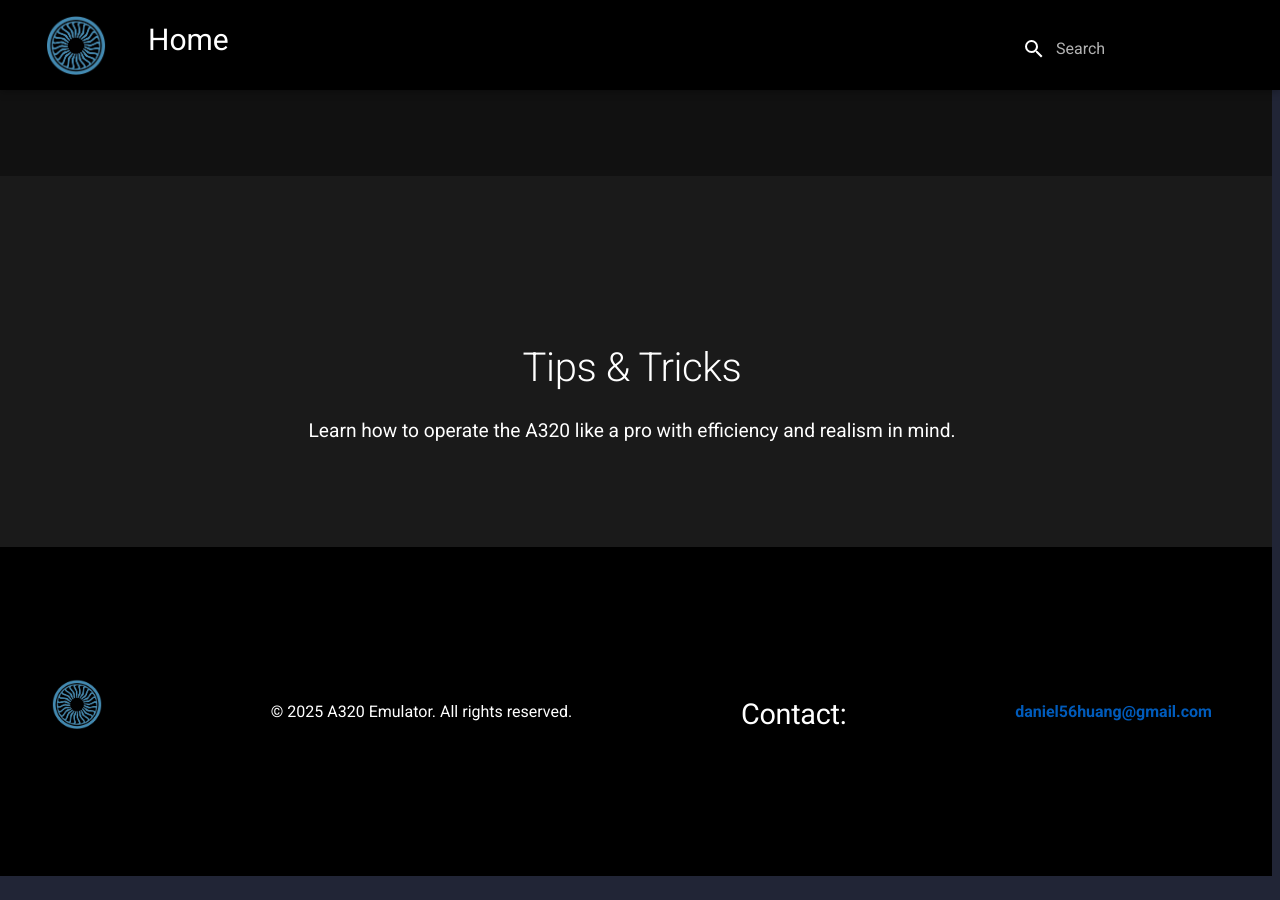
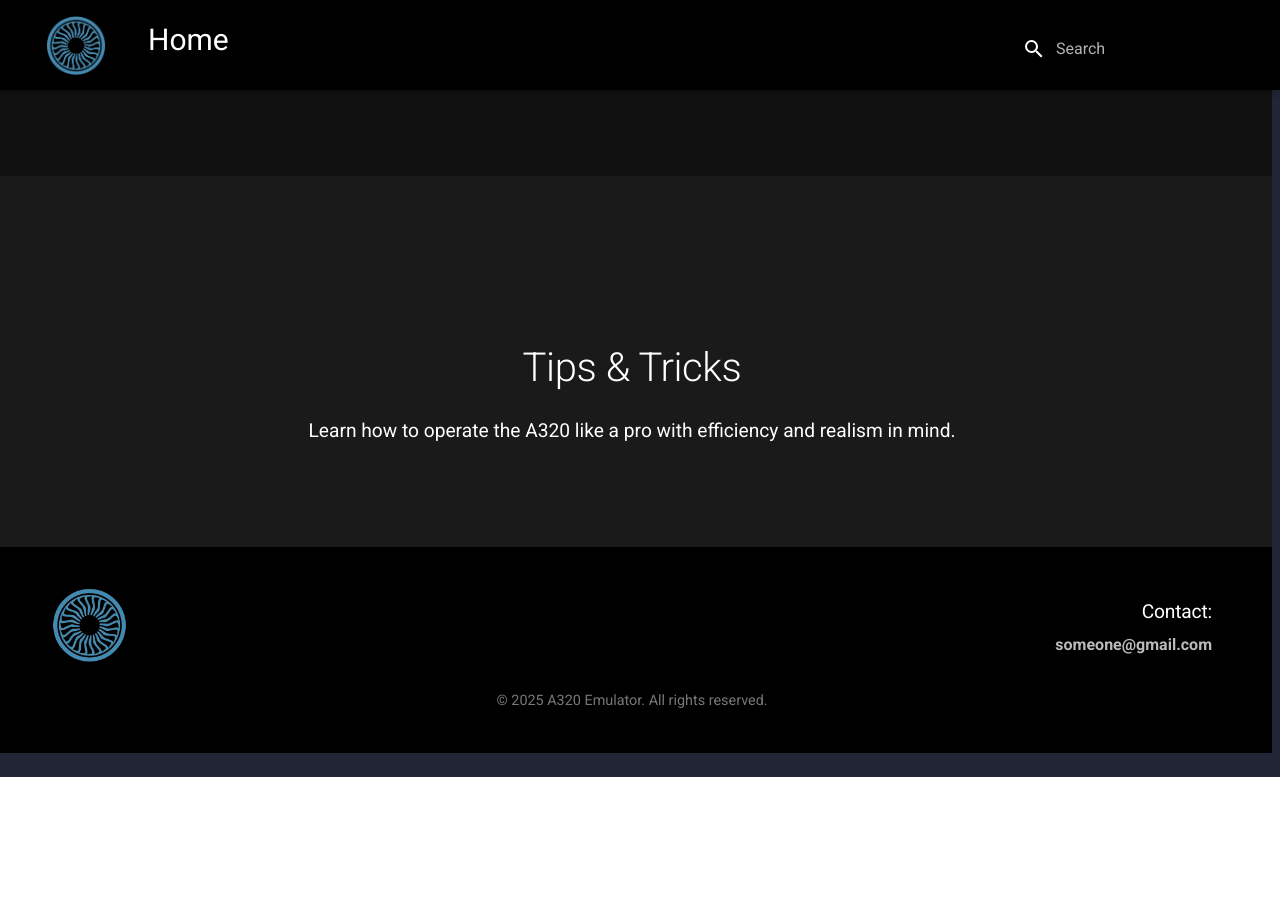
Before and after one commit to danhuaflx-56/A320-emulator, an MkDocs documentation site: the page built from docs/index.md, in a window 1280 px wide and 900 px high, scrolled down 1525 px. Built offline with MkDocs 1.6.1 and Material for MkDocs 9.7.7, drawn with Linux system fonts in a browser that asks for light colours; after the commit the page ends 2302 px from its top, so only the background shows below that.

Commit message:
Update index.md

```diff
--- a/docs/index.md
+++ b/docs/index.md
@@ -94,16 +94,27 @@ window.addEventListener('load', animateOnScroll);
 </div>
 
 <!-- Footer Banner -->
-<footer class="footer-banner"style="width:100vw; position:relative; left:50%; margin-left:-50vw; background-color:#000000; color:white; text-align:center; padding:100px 20px;">
-  <div class="footer-content" style="display:flex; justify-content:space-between; align-items:center; max-width:1200px; margin:0 auto;">
-    <img src="assets/logo.png" alt="A320 Emulator Logo" style="height:50px; margin-bottom:15px;">
-    <p>© 2025 A320 Emulator. All rights reserved.</p>
-    <h3 style="font-size:1.8em; color:#ccc; margin-bottom:40px;">
-    Contact:
-    </h3>
-    <p><a href="mailto:daniel56huang@gmail.com">daniel56huang@gmail.com</a></p>
+<footer class="footer-banner" style="width:100vw; position:relative; left:50%; margin-left:-50vw; background-color:#000000; color:white; padding:40px 20px;">
+  <div class="footer-content" style="display:flex; justify-content:space-between; align-items:center; max-width:1200px; margin:0 auto; flex-wrap:wrap;">
+
+    <!-- Logo -->
+    <div class="footer-logo">
+      <img src="assets/logo.png" alt="A320 Emulator Logo" style="height:75px;">
+    </div>
+
+    <!-- Contact Info -->
+    <div class="footer-contact" style="text-align:right;">
+      <h3 style="font-size:1.2em; color:#ccc; margin:0 0 5px 0;">Contact:</h3>
+      <p style="margin:0;"><a href="mailto:someone@gmail.com" style="color:#bbb; text-decoration:none;">someone@gmail.com</a></p>
+    </div>
+
+    <!-- Copyright -->
+    <div class="footer-copy" style="flex-basis:100%; text-align:center; margin-top:20px; font-size:0.9em; color:#777;">
+      © 2025 A320 Emulator. All rights reserved.
+    </div>
   </div>
 </footer>
+
 
 <!-- Section 5 -->
 <div class="section rectangle-5 style="width:100vw; position:relative; left:50%; margin-left:-50vw; background-color:#212536; color:white; text-align:center; padding:10px 20px;">
```
